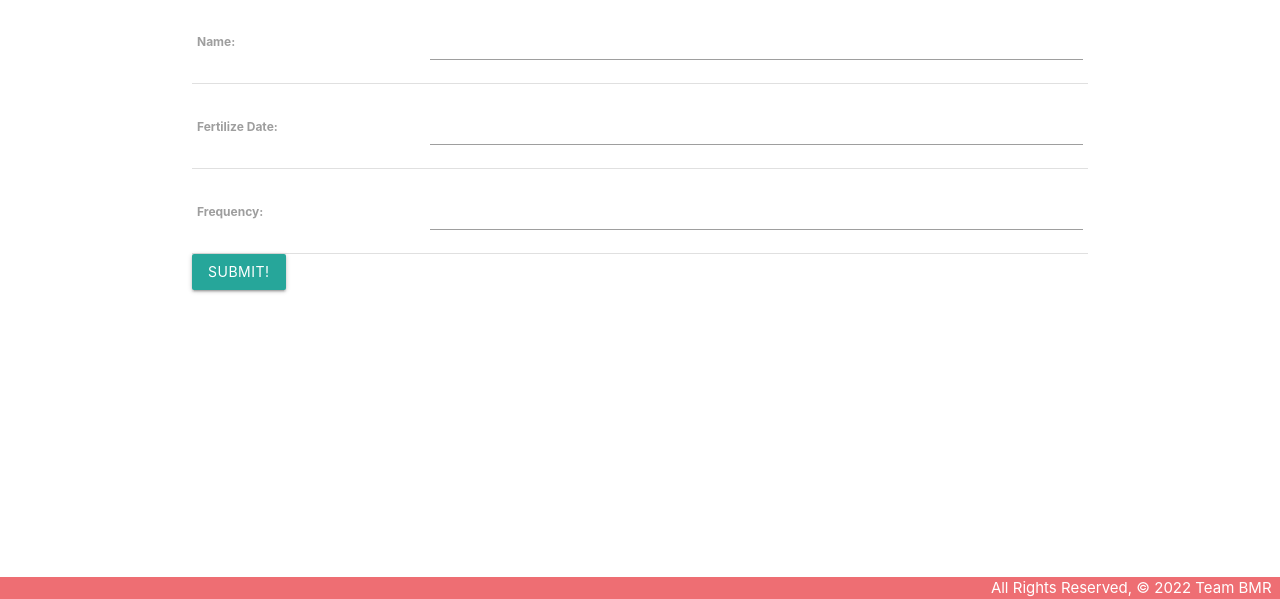
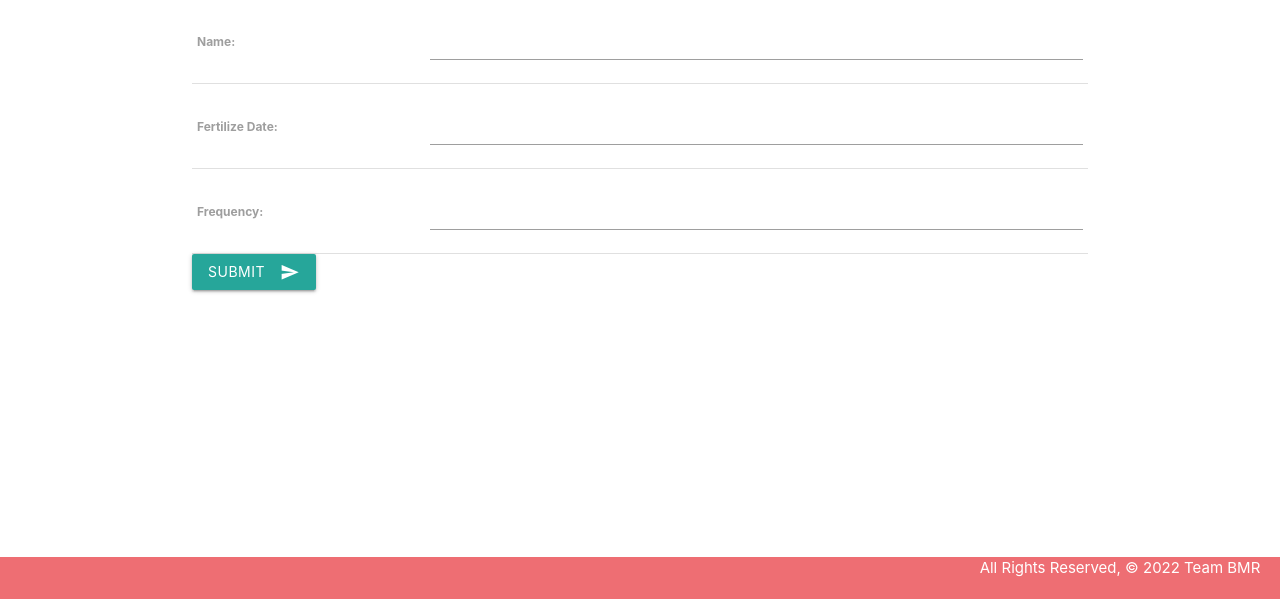
Before and after one commit to m3lfrancisco/greenthumbsup, a Django app: page /fertilizers/create/ in a window 1280 px wide. Shown: the part 201-800 px from the top of the page. Run offline with Django 4.2, Linux system fonts and the light colour scheme; some libraries are stand-ins or nearby versions.

Commit message:
add if else in my_plants for base case of when user has no plants added yet, and change input field in fertilizer_form.html to submit to a button

```diff
--- a/greenthumbsup/main_app/templates/base.html
+++ b/greenthumbsup/main_app/templates/base.html
@@ -13,7 +13,6 @@
     <script src="https://cdnjs.cloudflare.com/ajax/libs/materialize/1.0.0/js/materialize.min.js"></script>
     <script src="https://kit.fontawesome.com/9c55a8de8f.js" crossorigin="anonymous"></script>
 </head>
-
 <body>
     <header class="navbar-fixed">
         <nav class="nav-wrapper">
@@ -38,14 +37,16 @@
             </div>
         </nav>
     </header>
-
     <main class="container">
         {% block content %}
         {% endblock %}
     </main>
-
     <footer class="page-footer">
+        <div class="row">
+            <div class="col s12">
                 <div class="right">All Rights Reserved, &copy; 2022 Team BMR &nbsp;</div>
+            </div>
+        </div>
     </footer>
 </body>
 </html>
--- a/greenthumbsup/main_app/templates/main_app/fertilizer_form.html
+++ b/greenthumbsup/main_app/templates/main_app/fertilizer_form.html
@@ -12,7 +12,9 @@
         <table>
             {{ form.as_table }}
         </table>
-        <input type="submit" value="Submit!" class="btn">
+        <button class="btn waves-effect waves-light" type="submit" name="action">Submit
+            <i class="material-icons right">send</i>
+        </button>
 </form>
 
 {% endblock %}
--- a/greenthumbsup/main_app/templates/plants/my_plants.html
+++ b/greenthumbsup/main_app/templates/plants/my_plants.html
@@ -3,6 +3,7 @@
 
 <h1>My Plants</h1>
 
+{% if user %}
     {% for plant in plants %}
         <a href="{% url 'detail' plant.id %}">
             <div class="card">
@@ -22,5 +23,8 @@
             </div>
         </a>
     {% endfor %}
+{% else %}
+    <h3>No PLants Yet! Please Add A Plant</h3>
+{% endif %}
 
 {% endblock %}
--- a/greenthumbsup/main_app/views.py
+++ b/greenthumbsup/main_app/views.py
@@ -176,7 +176,7 @@ class FertilizerUpdate(UpdateView):
     http://localhost:8000/fertilizers/1/update/
     """
     model = Fertilizer
-    fields = ['name', 'date', 'frequency']
+    fields = '__all__'
 
 class FertilizerDelete(DeleteView):
     """
```
Lines whose indentation alone changed are shown as unchanged.
